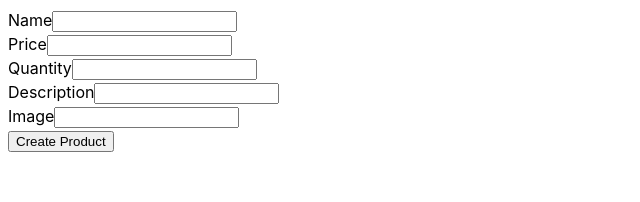
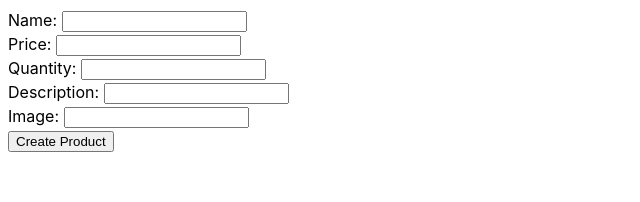
Before and after one commit to ayaantuts/Mongo-Learn, a React (Vite) app in the folder frontend/: page /create in a window 1280 px wide. Shown: the top 202 px of the page, without its empty margins (0-640 px from the left). Built offline with nearby package versions, Linux system fonts and the light colour scheme; no server answers.

Commit message:
Add react-router-dom and route pages Add ProductCard component

```diff
--- /dev/null
+++ b/frontend/components/ProductCard/ProductCard.tsx
@@ -0,0 +1,32 @@
+const ProductCard = (product : Product) => {
+	const { createdAt, description, image, name, price, quantity, updatedAt, _id } = product;
+    return (
+		<div className="product" data-id={_id}>
+			<img src={image} alt={name} />
+			<div className="product-info">
+				<h2>{name}</h2>
+				<p>{description}</p>
+				<p>Price: ${price}</p>
+				<p>Quantity: {quantity}</p>
+				<button>Edit</button>
+				<button>Delete</button>
+				<span>
+					Created At: {createdAt} | Updated At: {updatedAt}
+				</span>
+			</div>
+		</div>
+	);
+};
+
+type Product = {
+    createdAt: string;
+    description: string;
+    image: string;
+    name: string;
+    price: number;
+    quantity: number;
+    updatedAt: string;
+    _id: string;
+};
+
+export default ProductCard;
--- a/frontend/package.json
+++ b/frontend/package.json
@@ -12,7 +12,8 @@
   "dependencies": {
     "axios": "^1.7.4",
     "react": "^18.2.0",
-    "react-dom": "^18.2.0"
+    "react-dom": "^18.2.0",
+    "react-router-dom": "^7.3.0"
   },
   "devDependencies": {
     "@types/react": "^18.2.66",
--- a/frontend/pages/CreateProducts/CreateProducts.tsx
+++ b/frontend/pages/CreateProducts/CreateProducts.tsx
@@ -29,23 +29,23 @@ const CreateProducts = () => {
         <div>
             <form onSubmit={handleSubmit}>
                 <div>
-                    <label htmlFor="name">Name</label>
+                    <label htmlFor="name">Name: </label>
                     <input type="text" id="name" name="name" />
                 </div>
                 <div>
-                    <label htmlFor="price">Price</label>
+                    <label htmlFor="price">Price: </label>
                     <input type="number" id="price" name="price" />
                 </div>
                 <div>
-                    <label htmlFor="quantity">Quantity</label>
+                    <label htmlFor="quantity">Quantity: </label>
                     <input type="number" id="quantity" name="quantity" />
                 </div>
                 <div>
-                    <label htmlFor="description">Description</label>
+                    <label htmlFor="description">Description: </label>
                     <input type="text" id="description" name="description" />
                 </div>
                 <div>
-                    <label htmlFor="image">Image</label>
+                    <label htmlFor="image">Image: </label>
                     <input type="text" id="image" name="image" />
                 </div>
                 <button type="submit">Create Product</button>
--- a/frontend/pages/Products/Products.tsx
+++ b/frontend/pages/Products/Products.tsx
@@ -1,34 +1,49 @@
 import axios from "axios";
 import { useEffect, useState } from "react";
+import ProductCard from "../../components/ProductCard/ProductCard";
 
 type Product = {
-  createdAt: string,
-  name: string,
-  price: number,
-  quantity: number,
-  updatedAt: string,
-  __v: number,
-  _id: string
-}
+    createdAt: string;
+    description: string;
+    image: string;
+    name: string;
+    price: number;
+    quantity: number;
+    updatedAt: string;
+    __v: number;
+    _id: string;
+};
 
 const Products = () => {
     const [products, setProducts] = useState<Product[]>([]);
     useEffect(() => {
         axios
-        .get('http://localhost:3000/api/products/')
+            .get("http://localhost:3000/api/products/")
             .then((req) => {
                 console.log(req.data.data);
                 setProducts(req.data.data);
             })
             .catch((err) => {
                 console.error(err);
-        })
+            });
     }, []);
     return (
         <>
-      {products.map(p => <li key={p._id}>{p.name}</li>)}
+            {products.map((p) => (
+                <ProductCard
+                  name={p.name}
+                  price={p.price}
+                  quantity={p.quantity}
+                  key={p._id}
+                  _id={p._id}
+                  image={p.image}
+                  description={p.description}
+                  createdAt={p.createdAt}
+                  updatedAt={p.updatedAt}
+                  />
+            ))}
         </>
-  )
-}
+    );
+};
 
 export default Products;
--- a/frontend/src/App.tsx
+++ b/frontend/src/App.tsx
@@ -1,13 +1,16 @@
-import Products from '../pages/Products/Products'
-import CreateProducts from '../pages/CreateProducts/CreateProducts'
+import { BrowserRouter, Route, Routes } from "react-router-dom";
+import Products from "../pages/Products/Products";
+import CreateProducts from "../pages/CreateProducts/CreateProducts";
 
 const App = () => {
-  return (
-    <div>
-      <Products />
-      <CreateProducts />
-    </div>
-  )
-}
+    return (
+        <BrowserRouter>
+            <Routes>
+                <Route path="/" element={<Products />} />
+                <Route path="/create" element={<CreateProducts />} />
+            </Routes>
+        </BrowserRouter>
+    );
+};
 
 export default App;
```
Also changed, not shown: 1 other file (tests, documents, lock files or other folders). Lines whose indentation alone changed are shown as unchanged.
